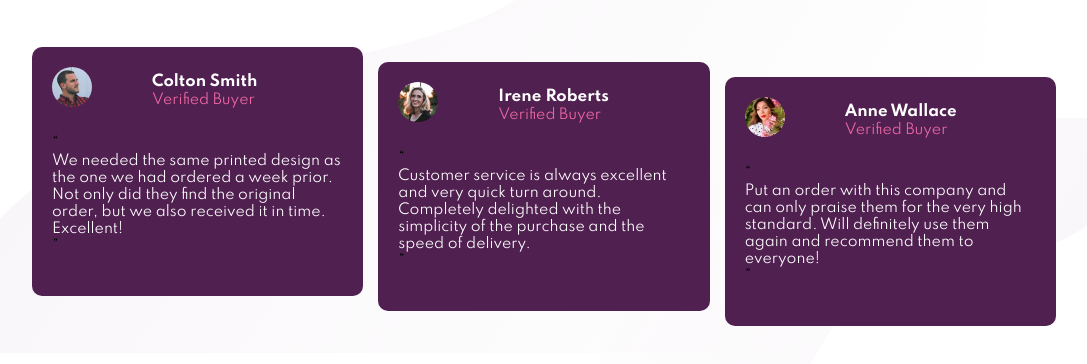
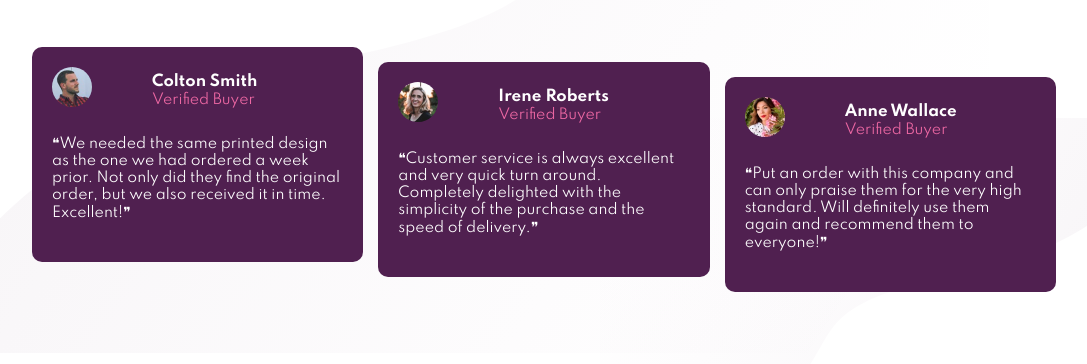
Before and after one commit to shainay/social-proof-section, a plain HTML site: page index.html in a window 1280 px wide. Shown: the part 320-684 px from the top of the page, without its empty margins (96-1183 px from the left). Drawn offline with Linux system fonts and the light colour scheme.

Commit message:
Update index.html

```diff
--- a/index.html
+++ b/index.html
@@ -62,7 +62,7 @@
                     </div>
                 </div>
                 <div class="card-content">
-                    <q><p>We needed the same printed design as the one we had ordered a week prior. Not only did they find the original order, but we also received it in time. Excellent!</p></q>
+                    <p>❝We needed the same printed design as the one we had ordered a week prior. Not only did they find the original order, but we also received it in time. Excellent!❞</p>
                 </div>
             </div>
             <div class="card card-2">
@@ -76,7 +76,7 @@
                     </div>
                 </div>
                 <div class="card-content">
-                    <q><p>Customer service is always excellent and very quick turn around. Completely delighted with the simplicity of the purchase and the speed of delivery.</p></q>
+                    <p>❝Customer service is always excellent and very quick turn around. Completely delighted with the simplicity of the purchase and the speed of delivery.❞</p>
                 </div>
             </div>
             <div class="card card-3">
@@ -90,7 +90,7 @@
                     </div>
                 </div>
                 <div class="card-content">
-                    <q><p>Put an order with this company and can only praise them for the very high standard. Will definitely use them again and recommend them to everyone!</p></q>
+                    <p>❝Put an order with this company and can only praise them for the very high standard. Will definitely use them again and recommend them to everyone!❞</p>
                 </div>
             </div>
         </div>
```
